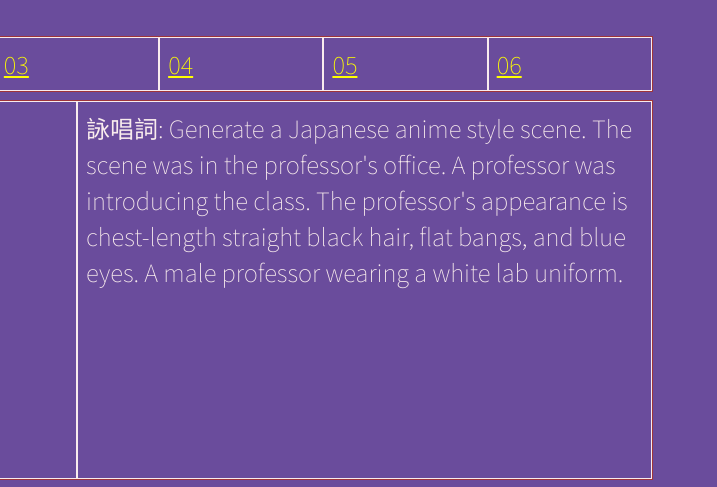
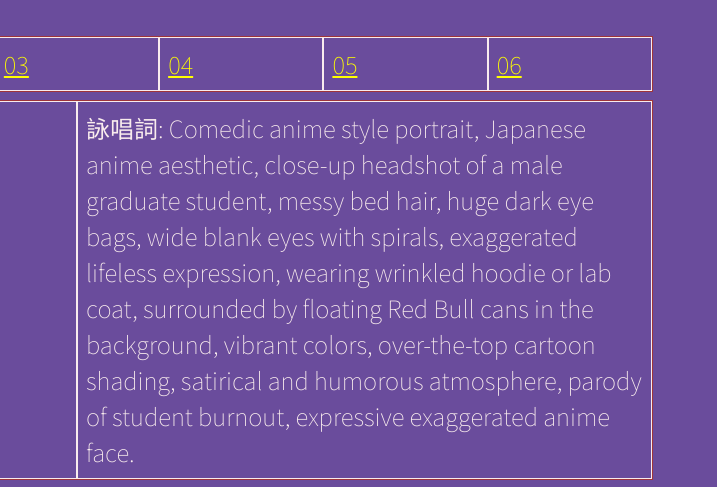
Before and after one commit to ajimmyyy/ml2025f, a plain HTML site: page hw00/index.html in a window 1280 px wide. Shown: the top 487 px of the page, 563-1280 px from the left. Drawn offline with nearby package versions, Linux system fonts and the light colour scheme; a web font is replaced by a local one.

Commit message:
feat-hw00

```diff
--- a/hw00/index.html
+++ b/hw00/index.html
@@ -130,7 +130,7 @@
     </div>
     <div class="col-md-6 twenty">
       詠唱詞:
-Generate a Japanese anime style scene. The scene was in the professor's office. A professor was introducing the class. The professor's appearance is chest-length straight black hair, flat bangs, and blue eyes. A male professor wearing a white lab uniform.
+Comedic anime style portrait, Japanese anime aesthetic, close-up headshot of a male graduate student, messy bed hair, huge dark eye bags, wide blank eyes with spirals, exaggerated lifeless expression, wearing wrinkled hoodie or lab coat, surrounded by floating Red Bull cans in the background, vibrant colors, over-the-top cartoon shading, satirical and humorous atmosphere, parody of student burnout, expressive exaggerated anime face.
     </div>
   </div>
 
```
Also changed, not shown: hw00/me_male.png (deleted), 1 other file.
